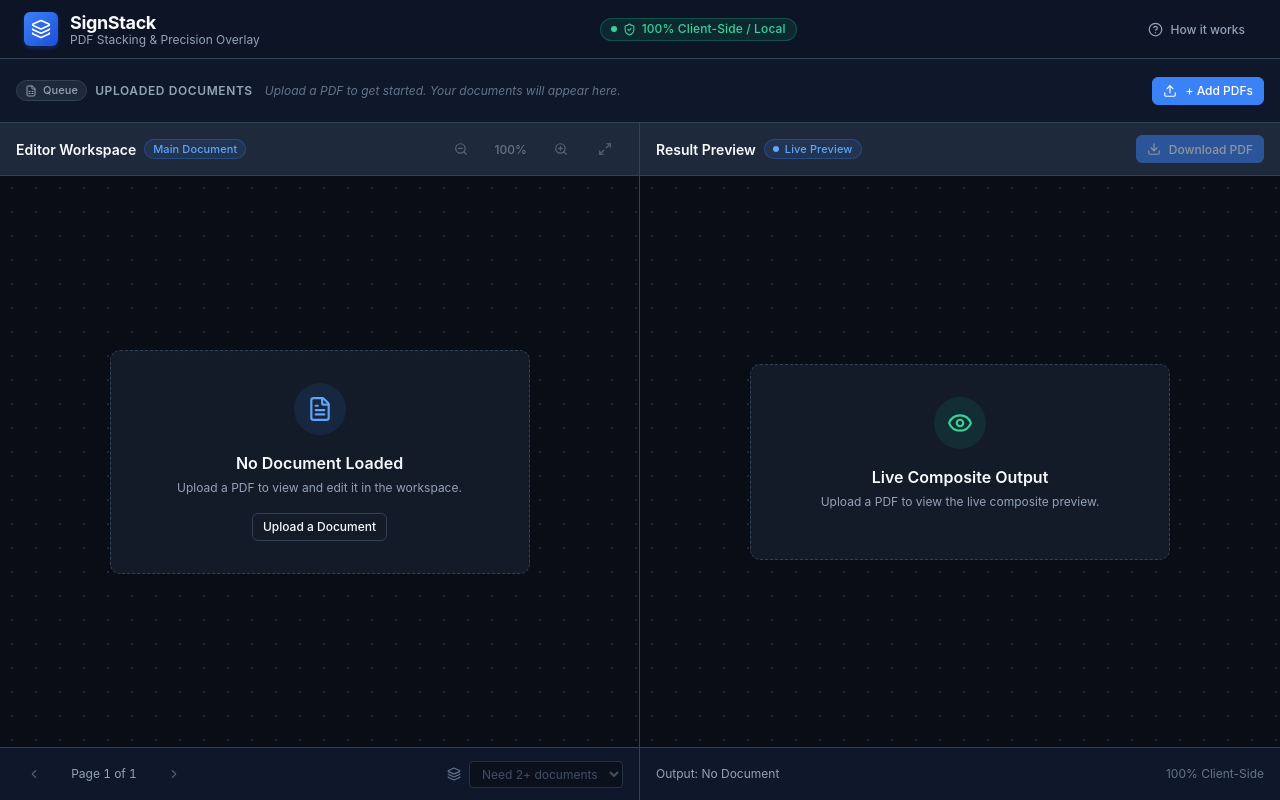
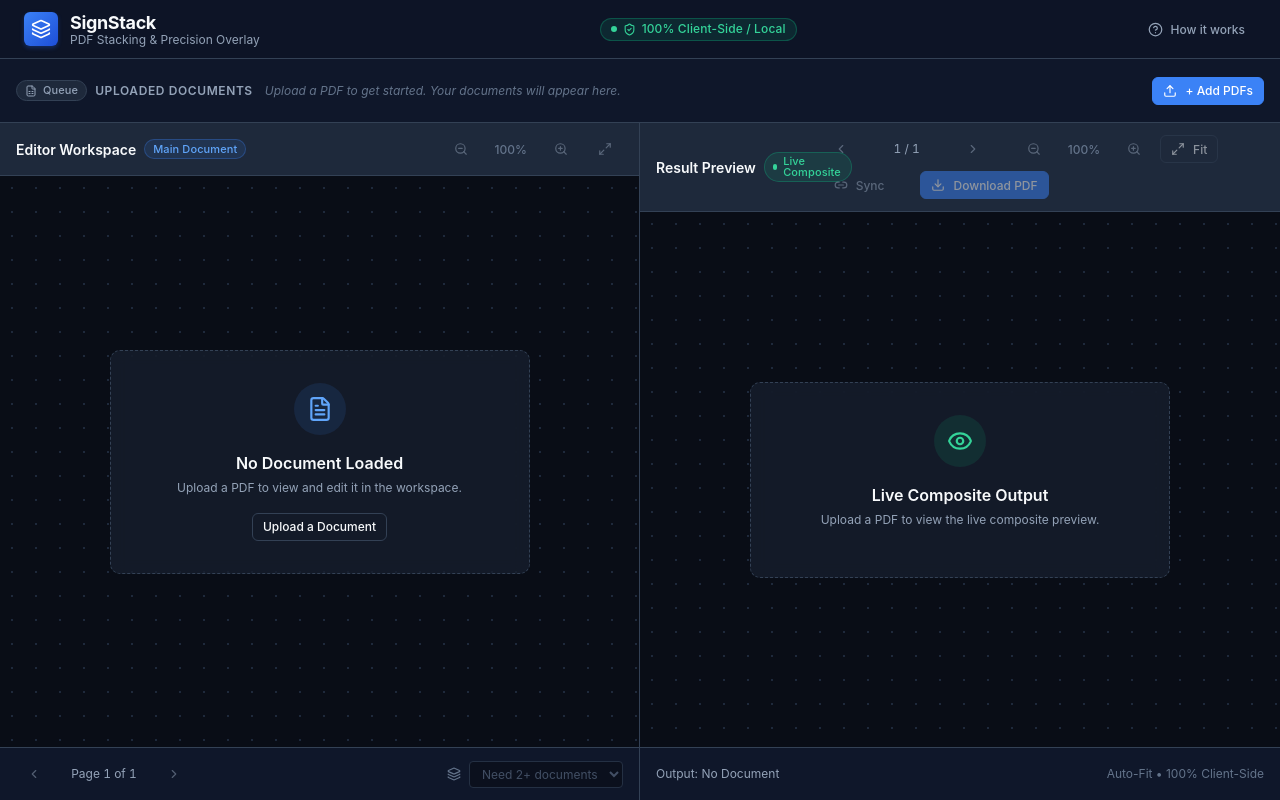
Before and after one commit to rafbradey/SignStack, a React (Vite) app: page / in a window 1280 px wide. Built offline with nearby package versions, Linux system fonts and the light colour scheme.

Commit message:
feat: add preview view modes and synchronized controls

```diff
--- a/src/components/layout/Workspace.css
+++ b/src/components/layout/Workspace.css
@@ -174,6 +174,15 @@
   display: flex;
   align-items: center;
   gap: var(--space-2);
+  flex-wrap: wrap;
+}
+
+.toolbar-divider {
+  width: 1px;
+  height: 18px;
+  background-color: var(--border-subtle);
+  margin: 0 var(--space-1);
+  flex-shrink: 0;
 }
 
 /* Zoom display button in toolbar */
--- a/src/components/layout/Workspace.tsx
+++ b/src/components/layout/Workspace.tsx
@@ -8,6 +8,7 @@ import {
   ZoomIn,
   ZoomOut,
   Maximize2,
+  Link2,
   ChevronLeft,
   ChevronRight,
   Download,
@@ -156,6 +157,7 @@ export const Workspace: React.FC<WorkspaceProps> = ({
   const [scale, setScale] = useState<number>(DEFAULT_ZOOM);
   const [pageDimensions, setPageDimensions] = useState<PageDimensions | null>(null);
   const viewportRef = useRef<HTMLDivElement>(null);
+  const previewViewportRef = useRef<HTMLDivElement>(null);
   const [isSpacePressed, setIsSpacePressed] = useState<boolean>(false);
   const [isPanning, setIsPanning] = useState<boolean>(false);
   const panStateRef = useRef<{
@@ -164,7 +166,13 @@ export const Workspace: React.FC<WorkspaceProps> = ({
     startScrollLeft: number;
     startScrollTop: number;
     pointerId: number;
+    viewportElement: HTMLDivElement;
   } | null>(null);
+
+  // Preview scale mode and values
+  const [previewScaleMode, setPreviewScaleMode] = useState<'fit' | 'sync' | 'manual'>('fit');
+  const [fitPreviewScale, setFitPreviewScale] = useState<number>(DEFAULT_ZOOM);
+  const [manualPreviewScale, setManualPreviewScale] = useState<number>(DEFAULT_ZOOM);
 
   // Track document ID for which initial auto fit-to-view has already executed
   const [fittedDocId, setFittedDocId] = useState<string | null>(null);
@@ -177,6 +185,10 @@ export const Workspace: React.FC<WorkspaceProps> = ({
     setCurrentPage(1);
     setScale(DEFAULT_ZOOM);
     setPageDimensions(null);
+    setFittedDocId(null);
+    setPreviewScaleMode('fit');
+    setFitPreviewScale(DEFAULT_ZOOM);
+    setManualPreviewScale(DEFAULT_ZOOM);
   }
 
   // Prune overlays if any referenced document was removed or if it conflicts with current mainDoc
@@ -393,6 +405,24 @@ export const Workspace: React.FC<WorkspaceProps> = ({
     );
   };
 
+  const updatePreviewFit = useCallback(
+    (dims?: PageDimensions | null) => {
+      const targetDims = dims ?? pageDimensions;
+      if (previewViewportRef.current && targetDims) {
+        if (
+          previewViewportRef.current.clientWidth > 100 &&
+          previewViewportRef.current.clientHeight > 100
+        ) {
+          const fit = calculateFitScale(previewViewportRef.current, targetDims);
+          setFitPreviewScale(fit);
+          return fit;
+        }
+      }
+      return DEFAULT_ZOOM;
+    },
+    [pageDimensions],
+  );
+
   const handleDimensionsChange = useCallback(
     (dims: PageDimensions) => {
       setPageDimensions(dims);
@@ -407,9 +437,47 @@ export const Workspace: React.FC<WorkspaceProps> = ({
           setScale(fit);
         }
       }
+      // Compute preview fit scale
+      if (previewViewportRef.current) {
+        if (
+          previewViewportRef.current.clientWidth > 100 &&
+          previewViewportRef.current.clientHeight > 100
+        ) {
+          const previewFit = calculateFitScale(previewViewportRef.current, dims);
+          setFitPreviewScale(previewFit);
+        }
+      }
     },
     [currentDocId, fittedDocId],
   );
+
+  // Recalculate preview fit on window resize
+  useEffect(() => {
+    const handleResize = () => {
+      if (previewScaleMode === 'fit') {
+        updatePreviewFit();
+      }
+    };
+    window.addEventListener('resize', handleResize);
+    return () => window.removeEventListener('resize', handleResize);
+  }, [previewScaleMode, updatePreviewFit]);
+
+  // Recalculate preview fit when switching to Result Preview tab on mobile
+  useEffect(() => {
+    if (activeTab === 'result' && previewScaleMode === 'fit') {
+      const timer = setTimeout(() => {
+        updatePreviewFit();
+      }, 50);
+      return () => clearTimeout(timer);
+    }
+  }, [activeTab, previewScaleMode, updatePreviewFit]);
+
+  const effectivePreviewScale =
+    previewScaleMode === 'sync'
+      ? scale
+      : previewScaleMode === 'fit'
+        ? fitPreviewScale
+        : manualPreviewScale;
 
   const handlePrevPage = () => {
     setCurrentPage((prev) => Math.max(1, prev - 1));
@@ -438,6 +506,37 @@ export const Workspace: React.FC<WorkspaceProps> = ({
     }
     const fit = calculateFitScale(viewportRef.current, pageDimensions);
     setScale(fit);
+  };
+
+  // Preview zoom handlers
+  const handlePreviewZoomIn = () => {
+    setPreviewScaleMode('manual');
+    setManualPreviewScale((prev) => {
+      const current = previewScaleMode === 'manual' ? prev : effectivePreviewScale;
+      return Math.min(MAX_ZOOM, Math.round((current + ZOOM_STEP) * 100) / 100);
+    });
+  };
+
+  const handlePreviewZoomOut = () => {
+    setPreviewScaleMode('manual');
+    setManualPreviewScale((prev) => {
+      const current = previewScaleMode === 'manual' ? prev : effectivePreviewScale;
+      return Math.max(MIN_ZOOM, Math.round((current - ZOOM_STEP) * 100) / 100);
+    });
+  };
+
+  const handlePreviewResetZoom = () => {
+    setPreviewScaleMode('manual');
+    setManualPreviewScale(DEFAULT_ZOOM);
+  };
+
+  const handlePreviewFitToView = () => {
+    setPreviewScaleMode('fit');
+    updatePreviewFit();
+  };
+
+  const handleTogglePreviewSync = () => {
+    setPreviewScaleMode((prev) => (prev === 'sync' ? 'fit' : 'sync'));
   };
 
   const handleEditorKeyDown = (e: React.KeyboardEvent) => {
@@ -512,13 +611,14 @@ export const Workspace: React.FC<WorkspaceProps> = ({
   const handleViewportPointerDown = (e: React.PointerEvent<HTMLDivElement>) => {
     // Pan if Spacebar is pressed (left click) or if middle-mouse button (button 1) is clicked
     const shouldPan = isSpacePressed || e.button === 1;
-    if (!shouldPan || !viewportRef.current) return;
+    if (!shouldPan) return;
 
+    const targetEl = e.currentTarget;
     e.preventDefault();
     e.stopPropagation();
 
     try {
-      e.currentTarget.setPointerCapture(e.pointerId);
+      targetEl.setPointerCapture(e.pointerId);
     } catch {
       // Safe fallback
     }
@@ -526,22 +626,23 @@ export const Workspace: React.FC<WorkspaceProps> = ({
     panStateRef.current = {
       startX: e.clientX,
       startY: e.clientY,
-      startScrollLeft: viewportRef.current.scrollLeft,
-      startScrollTop: viewportRef.current.scrollTop,
+      startScrollLeft: targetEl.scrollLeft,
+      startScrollTop: targetEl.scrollTop,
       pointerId: e.pointerId,
+      viewportElement: targetEl,
     };
     setIsPanning(true);
   };
 
   const handleViewportPointerMove = (e: React.PointerEvent<HTMLDivElement>) => {
     const state = panStateRef.current;
-    if (!state || state.pointerId !== e.pointerId || !viewportRef.current) return;
+    if (!state || state.pointerId !== e.pointerId) return;
 
     const deltaX = e.clientX - state.startX;
     const deltaY = e.clientY - state.startY;
 
-    viewportRef.current.scrollLeft = state.startScrollLeft - deltaX;
-    viewportRef.current.scrollTop = state.startScrollTop - deltaY;
+    state.viewportElement.scrollLeft = state.startScrollLeft - deltaX;
+    state.viewportElement.scrollTop = state.startScrollTop - deltaY;
   };
 
   const handleViewportPointerUp = (e: React.PointerEvent<HTMLDivElement>) => {
@@ -1112,12 +1213,104 @@ export const Workspace: React.FC<WorkspaceProps> = ({
           <div className="pane-header">
             <div className="pane-title-group">
               <span className="pane-title">Result Preview</span>
-              <Badge variant="primary" size="sm" withDot>
-                Live Preview
+              <Badge variant="success" size="sm" withDot>
+                Live Composite
               </Badge>
             </div>
 
-            <div className="pane-toolbar">
+            <div
+              className="pane-toolbar"
+              role="toolbar"
+              aria-label="Result preview view controls"
+            >
+              {/* Synchronized Page Navigation in Preview */}
+              <Button
+                variant="ghost"
+                size="sm"
+                disabled={!pdfDoc || safeCurrentPage <= 1}
+                aria-label="Previous preview page"
+                title="Previous page"
+                onClick={handlePrevPage}
+              >
+                <ChevronLeft size={14} />
+              </Button>
+              <span
+                className="page-indicator"
+                aria-label={`Preview page ${safeCurrentPage} of ${totalPages}`}
+              >
+                {safeCurrentPage} / {totalPages}
+              </span>
+              <Button
+                variant="ghost"
+                size="sm"
+                disabled={!pdfDoc || safeCurrentPage >= totalPages}
+                aria-label="Next preview page"
+                title="Next page"
+                onClick={handleNextPage}
+              >
+                <ChevronRight size={14} />
+              </Button>
+
+              <div className="toolbar-divider" />
+
+              {/* Preview Zoom Controls */}
+              <Button
+                variant="ghost"
+                size="sm"
+                aria-label="Preview zoom out"
+                title="Zoom out preview"
+                disabled={!pdfDoc || effectivePreviewScale <= MIN_ZOOM}
+                onClick={handlePreviewZoomOut}
+              >
+                <ZoomOut size={14} />
+              </Button>
+              <button
+                type="button"
+                className="zoom-display-btn"
+                title="Click to reset preview zoom to 100%"
+                aria-label={`Current preview zoom: ${Math.round(effectivePreviewScale * 100)}%. Click to reset to 100%`}
+                disabled={!pdfDoc}
+                onClick={handlePreviewResetZoom}
+              >
+                {Math.round(effectivePreviewScale * 100)}%
+              </button>
+              <Button
+                variant="ghost"
+                size="sm"
+                aria-label="Preview zoom in"
+                title="Zoom in preview"
+                disabled={!pdfDoc || effectivePreviewScale >= MAX_ZOOM}
+                onClick={handlePreviewZoomIn}
+              >
+                <ZoomIn size={14} />
+              </Button>
+
+              {/* Fit & Sync Mode Toggles */}
+              <Button
+                variant={previewScaleMode === 'fit' ? 'secondary' : 'ghost'}
+                size="sm"
+                aria-label="Fit preview to screen"
+                title="Fit preview page to view"
+                disabled={!pdfDoc}
+                onClick={handlePreviewFitToView}
+              >
+                <Maximize2 size={14} />
+                Fit
+              </Button>
+              <Button
+                variant={previewScaleMode === 'sync' ? 'secondary' : 'ghost'}
+                size="sm"
+                aria-label="Sync preview zoom with editor"
+                title="Sync preview zoom with editor zoom"
+                disabled={!pdfDoc}
+                onClick={handleTogglePreviewSync}
+              >
+                <Link2 size={14} />
+                Sync
+              </Button>
+
+              <div className="toolbar-divider" />
+
               <Button
                 variant="primary"
                 size="sm"
@@ -1130,7 +1323,13 @@ export const Workspace: React.FC<WorkspaceProps> = ({
             </div>
           </div>
 
-          <div className="pane-viewport">
+          <div
+            ref={previewViewportRef}
+            className={`pane-viewport ${isSpacePressed ? 'is-space-pressed' : ''} ${isPanning ? 'is-panning' : ''}`.trim()}
+            onPointerDown={handleViewportPointerDown}
+            onPointerMove={handleViewportPointerMove}
+            onPointerUp={handleViewportPointerUp}
+          >
             {!mainDoc ? (
               <div className="viewport-empty-card">
                 <div
@@ -1165,7 +1364,7 @@ export const Workspace: React.FC<WorkspaceProps> = ({
               <PdfPageCanvas
                 document={pdfDoc}
                 pageNumber={safeCurrentPage}
-                scale={scale}
+                scale={effectivePreviewScale}
                 ariaLabel={`Result preview page ${safeCurrentPage}`}
                 className="result-preview-canvas"
               >
@@ -1180,7 +1379,7 @@ export const Workspace: React.FC<WorkspaceProps> = ({
                       key={`preview-${overlay.id}`}
                       document={proxy}
                       pageNumber={overlay.overlayPageNumber}
-                      scale={scale * overlay.scale}
+                      scale={effectivePreviewScale * overlay.scale}
                       opacity={overlay.opacity}
                       position={renderPos}
                       normalizedPosition={overlay.position}
@@ -1220,7 +1419,12 @@ export const Workspace: React.FC<WorkspaceProps> = ({
                   color: 'var(--text-muted)',
                 }}
               >
-                100% Client-Side
+                {previewScaleMode === 'fit'
+                  ? 'Auto-Fit'
+                  : previewScaleMode === 'sync'
+                    ? 'Synced with Editor'
+                    : 'Custom Zoom'}{' '}
+                • 100% Client-Side
               </span>
             </div>
           </div>
```
Also changed, not shown: 1 other file (tests, documents, lock files or other folders).
